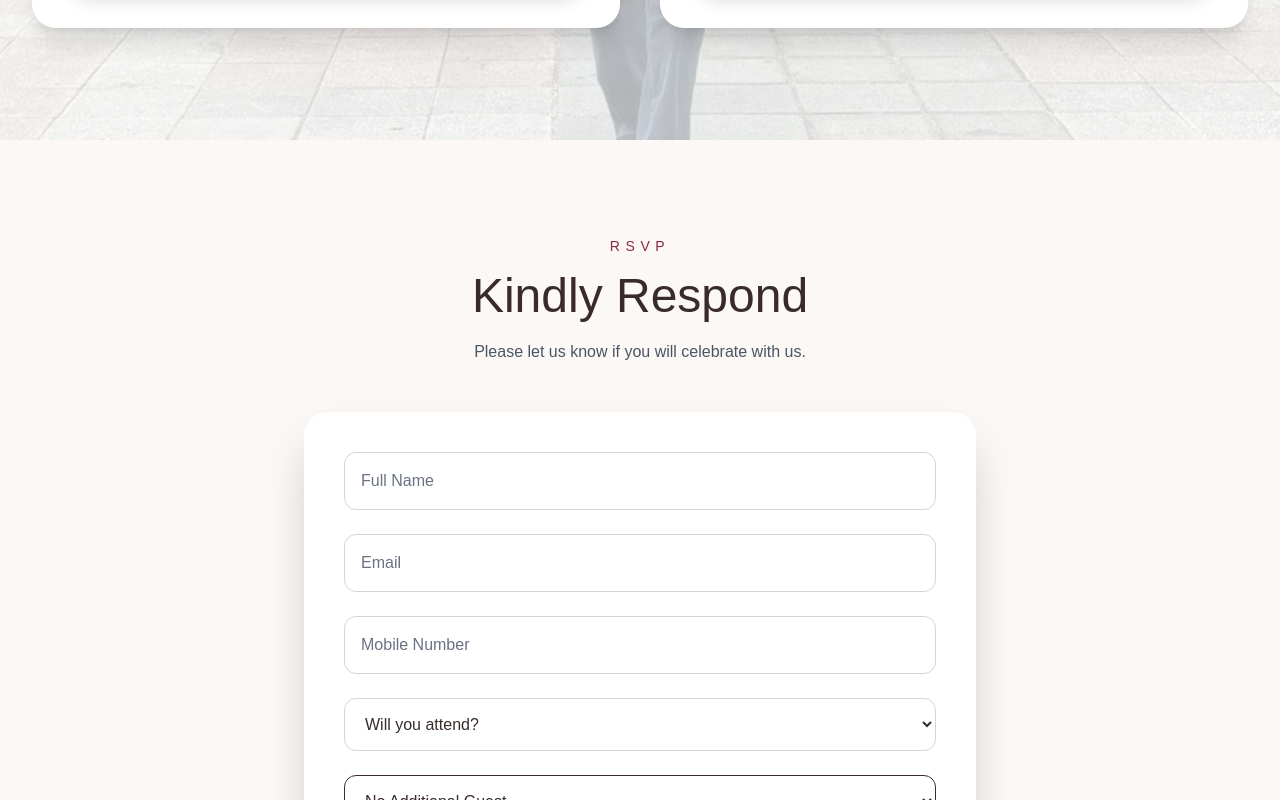
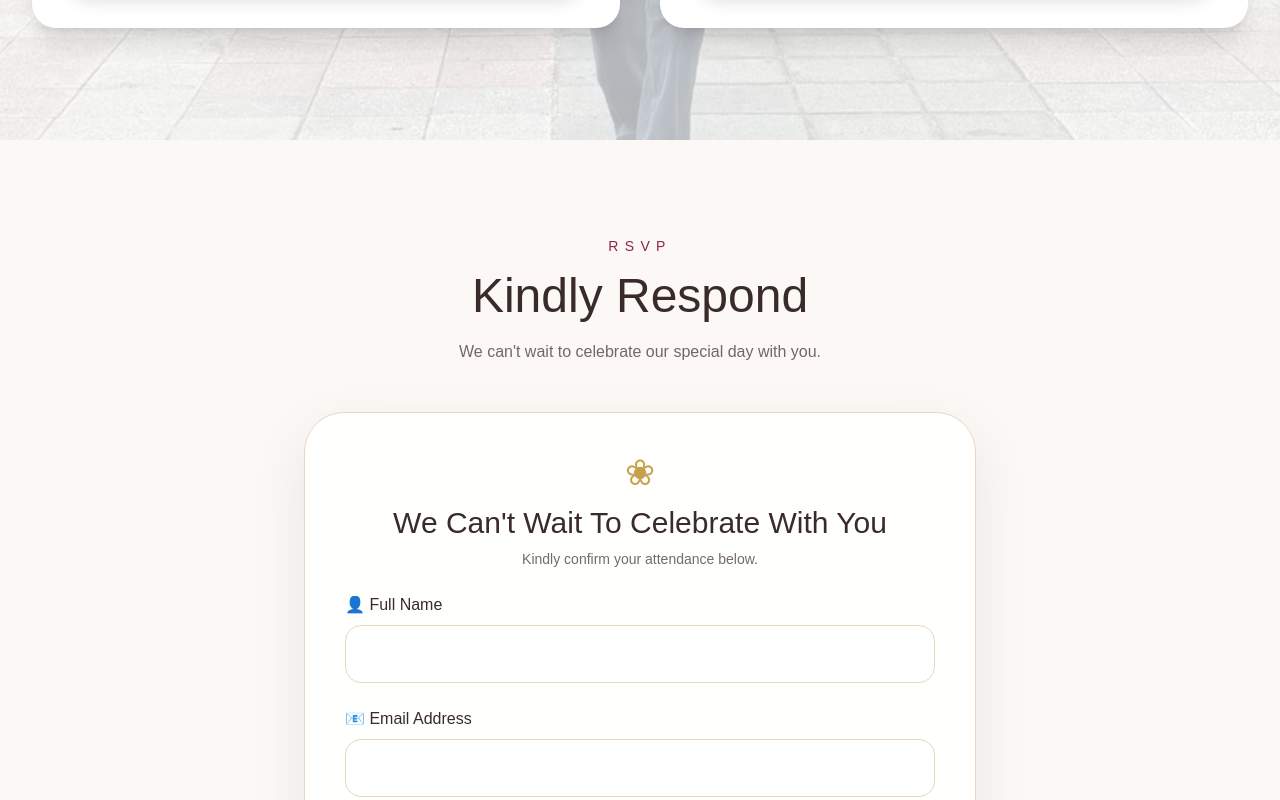
Before and after one commit to mojaaa1521-prog/aiza-jomari-wedding-rsvp, a Next.js app: page / in a window 1280 px wide. Shown: the part 2000-2800 px from the top of the page. Built offline with nearby package versions, Linux system fonts and the light colour scheme.

Commit message:
Redesign RSVP section

```diff
--- a/components/sections/RSVPForm.tsx
+++ b/components/sections/RSVPForm.tsx
@@ -1,193 +1,71 @@
 "use client";
+
+// Premium RSVP form (drop-in replacement)
 
 import { useState } from "react";
 import { useForm } from "react-hook-form";
 
 type RSVPData = {
-  name: string;
-  email: string;
-  phone: string;
-  attending: string;
-  guests: number;
-  message: string;
+  name:string;
+  email:string;
+  phone:string;
+  attending:string;
+  guests:number;
+  message:string;
 };
 
-export default function RSVPForm() {
-  const {
-    register,
-    handleSubmit,
-    reset,
-    formState: { errors },
-  } = useForm<RSVPData>();
+export default function RSVPForm(){
+ const {register,handleSubmit,reset,formState:{errors}}=useForm<RSVPData>();
+ const [loading,setLoading]=useState(false);
+ const [success,setSuccess]=useState(false);
 
-  const [loading, setLoading] = useState(false);
-  const [success, setSuccess] = useState(false);
-
-  async function onSubmit(data: RSVPData) {
+ async function onSubmit(data:RSVPData){
    setLoading(true);
-
-    try {
-      await fetch(
-        "https://script.google.com/macros/s/AKfycby6eQQ6br12yfgm_QdLLLUZHB5wBsYs24iapQMmhBG32n3_Usex0eBsrZXqJAacr_t8/exec",
-        {
-          method: "POST",
-          body: JSON.stringify(data),
-        }
-      );
-
+   try{
+     await fetch("https://script.google.com/macros/s/AKfycby6eQQ6br12yfgm_QdLLLUZHB5wBsYs24iapQMmhBG32n3_Usex0eBsrZXqJAacr_t8/exec",{method:"POST",body:JSON.stringify(data)});
      setSuccess(true);
      reset();
-    } catch (error) {
-      console.error(error);
-      alert("Unable to send RSVP.");
-    }
-
+   }catch{alert("Unable to send RSVP.");}
    setLoading(false);
  }
 
-  const inputStyle = `
-    w-full
-    rounded-xl
-    border
-    border-gray-300
-    bg-white
-    p-4
-    text-[var(--foreground)]
-    placeholder:text-gray-500
-    transition-all
-    duration-300
-    focus:border-[#8A2846]
-    focus:ring-2
-    focus:ring-[#8A2846]/20
-    dark:bg-[#2C1C23]
-    dark:border-gray-700
-    dark:text-white
-    dark:placeholder:text-gray-400
-  `;
+ const inputStyle=`mt-2 w-full rounded-2xl border border-[#E7D5C2] bg-white/90 dark:bg-[#2C1C23] p-4 transition focus:border-[#8A2846] focus:ring-4 focus:ring-[#8A2846]/20`;
 
  return (
-    <section
-      id="rsvp"
-      className="bg-[var(--background)] py-24 px-6 transition-colors duration-500"
-    >
+<section id="rsvp" className="bg-[var(--background)] py-24 px-6">
 <div className="mx-auto max-w-2xl">
-
 <div className="mb-12 text-center">
-          <p className="uppercase tracking-[0.4em] text-[#8A2846] text-sm">
-            RSVP
-          </p>
-
-          <h2 className="mt-4 font-[family:var(--font-heading)] text-5xl text-[var(--foreground)]">
-            Kindly Respond
-          </h2>
-
-          <p className="mt-5 text-gray-600 dark:text-gray-300">
-            Please let us know if you will celebrate with us.
-          </p>
+<p className="uppercase tracking-[0.45em] text-[#8A2846] text-sm">RSVP</p>
+<h2 className="mt-4 font-[family:var(--font-heading)] text-5xl">Kindly Respond</h2>
+<p className="mt-5 opacity-70">We can't wait to celebrate our special day with you.</p>
 </div>
 
-        <form
-          onSubmit={handleSubmit(onSubmit)}
-          className="
-            space-y-6
-            rounded-3xl
-            bg-white
-            p-10
-            shadow-2xl
-            transition-colors
-            duration-500
-            dark:bg-[#22171B]
-          "
-        >
+<form onSubmit={handleSubmit(onSubmit)} className="space-y-6 rounded-[40px] border border-[#E7D5C2] bg-white/90 dark:bg-[#22171B]/90 backdrop-blur-md p-10 shadow-[0_20px_60px_rgba(0,0,0,.08)]">
 
-          <input
-            {...register("name", { required: true })}
-            placeholder="Full Name"
-            className={inputStyle}
-          />
+<div className="text-center">
+<div className="text-4xl text-[#C8A04A]">❀</div>
+<h3 className="mt-3 font-[family:var(--font-heading)] text-3xl">We Can't Wait To Celebrate With You</h3>
+<p className="mt-2 text-sm opacity-70">Kindly confirm your attendance below.</p>
+</div>
 
-          {errors.name && (
-            <p className="text-red-500">
-              Name is required.
-            </p>
-          )}
+<div><label>👤 Full Name</label><input {...register("name",{required:true})} className={inputStyle}/>{errors.name&&<p className="text-sm text-red-500">Name is required.</p>}</div>
+<div><label>📧 Email Address</label><input type="email" {...register("email")} className={inputStyle}/></div>
+<div><label>📱 Mobile Number</label><input {...register("phone",{required:true})} className={inputStyle}/>{errors.phone&&<p className="text-sm text-red-500">Mobile number is required.</p>}</div>
 
-          <input
-            {...register("email")}
-            type="email"
-            placeholder="Email"
-            className={inputStyle}
-          />
+<div>
+<p className="mb-3">❤️ Kindly confirm your attendance</p>
+<label className="flex gap-3 rounded-2xl border p-4"><input type="radio" value="Yes" {...register("attending",{required:true})}/>Joyfully Accept</label>
+<label className="mt-3 flex gap-3 rounded-2xl border p-4"><input type="radio" value="No" {...register("attending",{required:true})}/>Regretfully Decline</label>
+</div>
 
-          <input
-            {...register("phone", { required: true })}
-            placeholder="Mobile Number"
-            className={inputStyle}
-          />
+<div><label>👥 Additional Guest</label><select {...register("guests",{valueAsNumber:true})} defaultValue={0} className={inputStyle}><option value={0}>No Additional Guest</option><option value={1}>1 Additional Guest</option></select></div>
 
-            {errors.phone && (
-            <p className="mt-1 text-sm text-red-500">
-            Mobile number is required.
-            </p>
-            )}
+<div><label>💌 Leave us a message</label><textarea rows={5} {...register("message")} className={inputStyle} placeholder="Share your wishes for the couple..."/></div>
 
-          <select
-            {...register("attending", { required: true })}
-            className={inputStyle}
-            defaultValue=""
-          >
-            <option value="">Will you attend?</option>
-            <option value="Yes">Joyfully Accept</option>
-            <option value="No">Regretfully Decline</option>
-          </select>
+<button disabled={loading} className="w-full rounded-full border border-[#C8A04A] bg-[#8A2846] py-4 uppercase tracking-[0.2em] font-semibold text-white hover:bg-[#6D1E39]">{loading?"Submitting...":"Send RSVP"}</button>
 
-          <select
-            {...register("guests", {
-            valueAsNumber: true,
-            })}
-            defaultValue={0}
-            className="w-full border rounded-xl p-4"
-            >
-            <option value={0}>No Additional Guest</option>
-            <option value={1}>1 Additional Guest</option>
-            </select>
-
-          <textarea
-            {...register("message")}
-            rows={4}
-            placeholder="Message to the Couple"
-            className={inputStyle}
-          />
-
-          <button
-            disabled={loading}
-            className="
-              w-full
-              rounded-full
-              bg-[#8A2846]
-              py-4
-              font-semibold
-              text-white
-              shadow-lg
-              transition-all
-              duration-300
-              hover:-translate-y-1
-              hover:bg-[#6C1D37]
-              hover:shadow-xl
-            "
-          >
-            {loading ? "Submitting..." : "Send RSVP"}
-          </button>
-
-          {success && (
-            <div className="rounded-xl bg-green-100 p-4 text-center text-green-700">
-              Thank you! Your RSVP has been received.
+{success&&<div className="rounded-2xl border border-green-200 bg-green-50 p-6 text-center"><div className="text-4xl">💖</div><h3 className="mt-2 text-2xl font-[family:var(--font-heading)]">Thank You!</h3><p>Your RSVP has been received.</p></div>}
+</form>
 </div>
-          )}
-
-        </form>
-
-      </div>
-    </section>
-  );
+</section>);
 }
```
Lines whose indentation alone changed are shown as unchanged.
